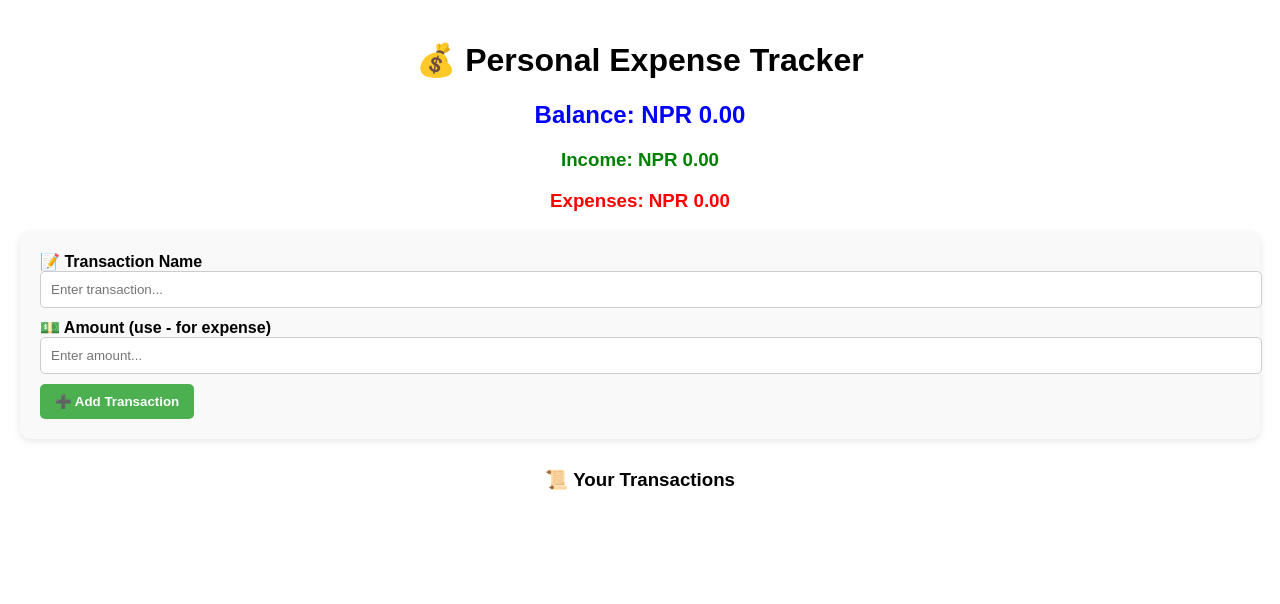
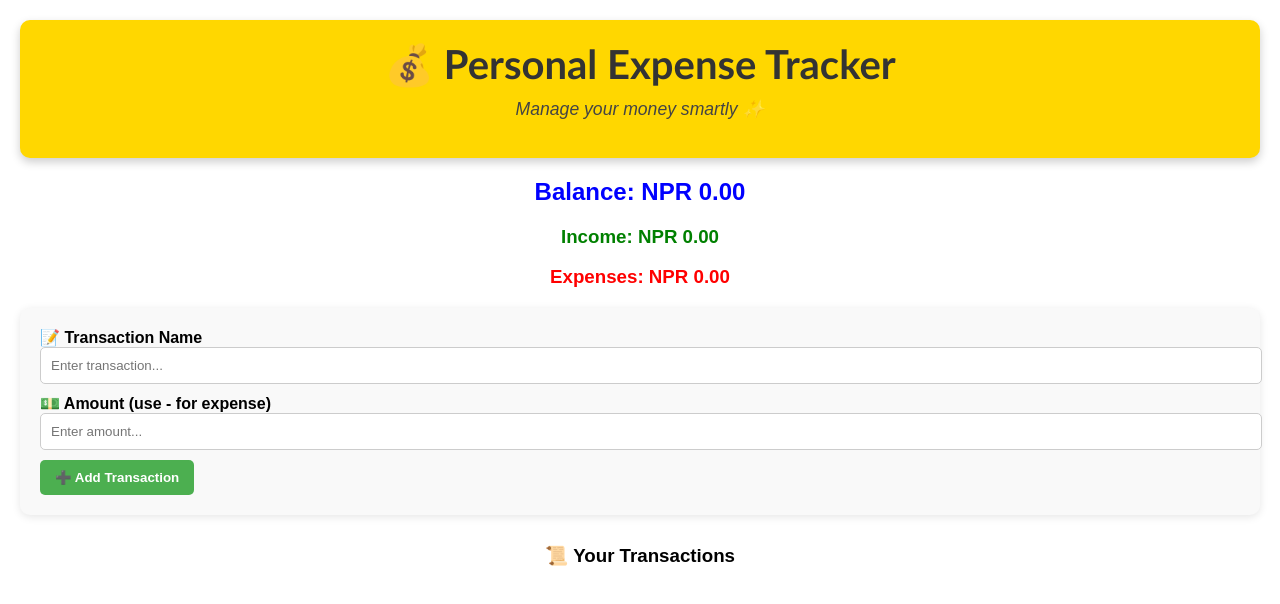
Before and after one commit to bishestaghale/personal-expense-tracker, a React (Create React App) app: page / in a window 1280 px wide. Shown: the top 604 px of the page. Built offline with nearby package versions, Linux system fonts and the light colour scheme.

Commit message:
Creative header banner with styled title and tagline

```diff
--- a/src/App.jsx
+++ b/src/App.jsx
@@ -26,7 +26,37 @@ const expense = (
 
   return (
     <div style={{ padding: "20px", fontFamily: "Arial, sans-serif" }}>
-      <h1 style={{ textAlign: "center" }}>💰 Personal Expense Tracker</h1>
+<div
+  style={{
+    backgroundColor: "#FFD700",
+    padding: "20px",
+    borderRadius: "10px",
+    textAlign: "center",
+    boxShadow: "0 4px 10px rgba(0,0,0,0.2)",
+    marginBottom: "20px",
+  }}
+>
+  <h1
+    style={{
+      margin: 0,
+      fontSize: "2.5rem",
+      color: "#333",
+      fontFamily: "Trebuchet MS, sans-serif",
+    }}
+  >
+    💰 Personal Expense Tracker
+  </h1>
+  <p
+    style={{
+      marginTop: "10px",
+      fontStyle: "italic",
+      color: "#444",
+      fontSize: "1.1rem",
+    }}
+  >
+    Manage your money smartly ✨
+  </p>
+</div>
       <div style={{ textAlign: "center", marginBottom: "20px" }}>
   <h2 style={{ color: "blue" }}>Balance: NPR {balance}</h2>
   <h3 style={{ color: "green" }}>Income: NPR {income}</h3>
```
